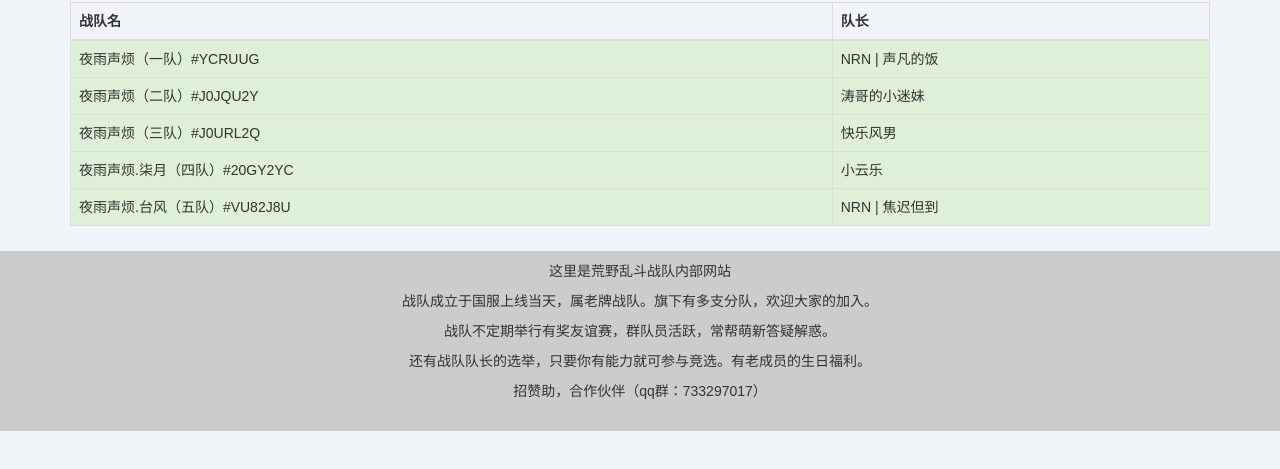
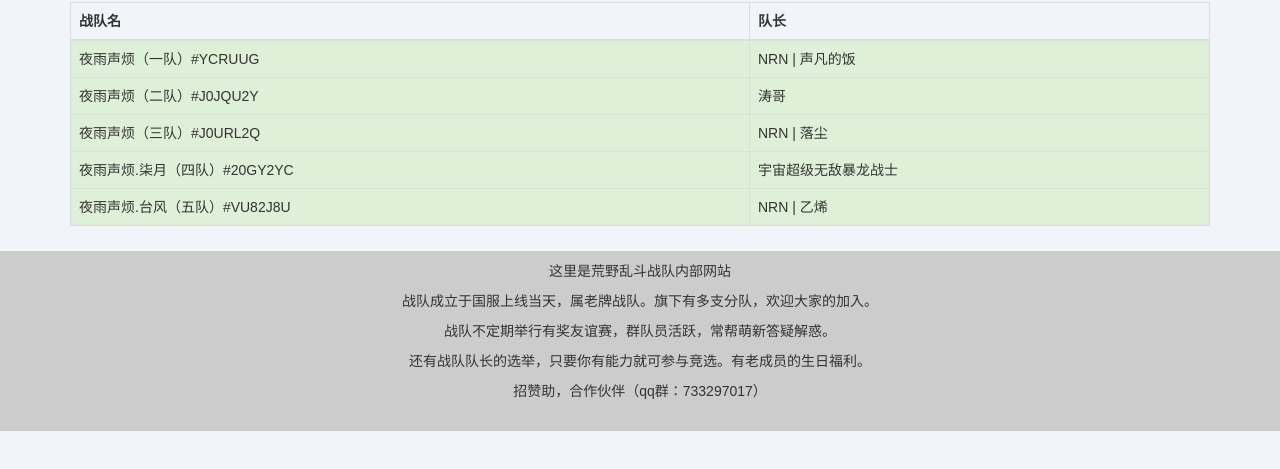
Before and after one commit to NikcyFan/----, a plain HTML site: page index.html in a window 1280 px wide. Shown: the part 263-732 px from the top of the page. Drawn offline with Linux system fonts and the light colour scheme.

Commit message:
整体框架1.2

```diff
--- a/index.html
+++ b/index.html
@@ -57,19 +57,19 @@
                 </tr>
                 <tr class="success">
                     <td>夜雨声烦（二队）#J0JQU2Y</td>
-                    <td>涛哥的小迷妹</td>
+                    <td>涛哥</td>
                 </tr>
                 <tr class="success">
                     <td>夜雨声烦（三队）#J0URL2Q</td>
-                    <td>快乐风男</td>
+                    <td>NRN | 落尘</td>
                 </tr>
                 <tr class="success">
                     <td>夜雨声烦.柒月（四队）#20GY2YC</td>
-                    <td>小云乐</td>
+                    <td>宇宙超级无敌暴龙战士</td>
                 </tr>
                 <tr class="success">
                     <td>夜雨声烦.台风（五队）#VU82J8U</td>
-                    <td>NRN | 焦迟但到</td>
+                    <td>NRN | 乙烯</td>
                 </tr>
             </tbody>
         </table>
```
Also changed, not shown: css/Friendly.css (+4 -6 lines), 游戏攻略.html (+1 -1 lines).
